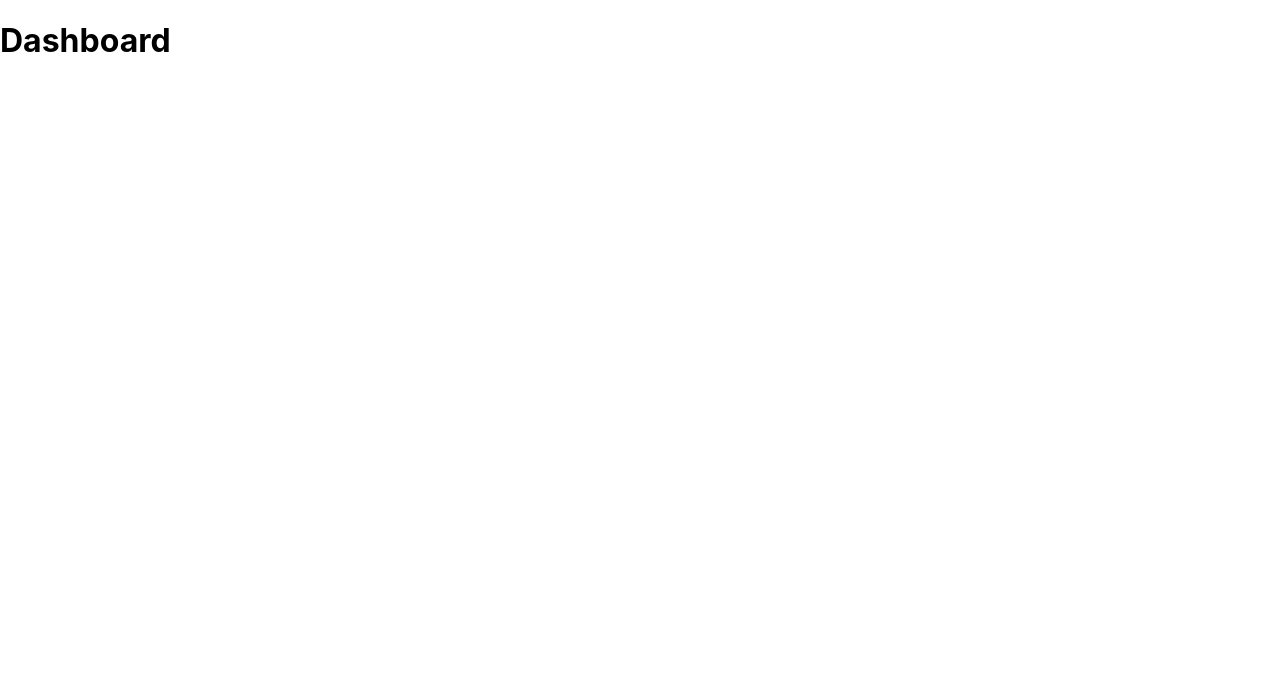
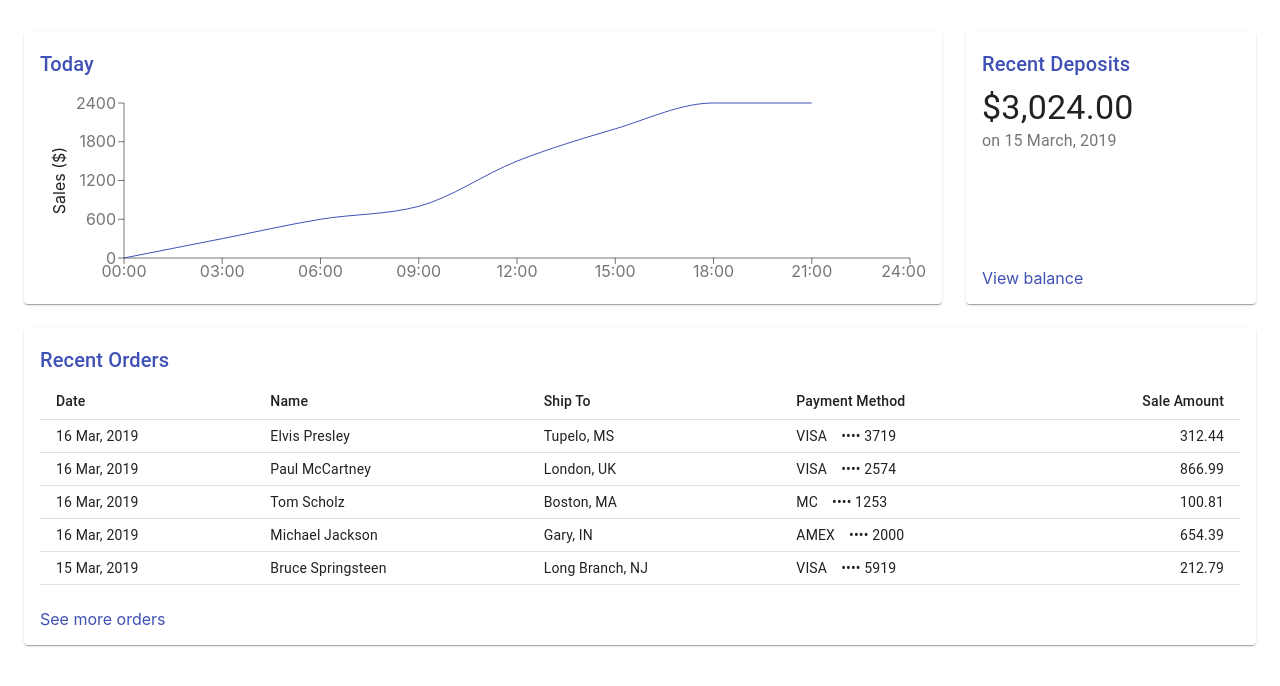
Before and after one commit to adentdk/reactjs-boiler-plate, a React (Create React App) app: page /dashboard in a window 1280 px wide. Shown: the top 686 px of the page. Built offline with nearby package versions, Linux system fonts and the light colour scheme.

Commit message:
:sparkles: feat: page Dashboard

```diff
--- /dev/null
+++ b/src/pages/Dashboard/components/Chart.js
@@ -0,0 +1,54 @@
+import React from 'react'
+import { useTheme } from '@material-ui/core/styles'
+import { LineChart, Line, XAxis, YAxis, Label, ResponsiveContainer } from 'recharts'
+import {Title} from './../../../components'
+
+// Generate Sales Data
+function createData(time, amount) {
+  return { time, amount }
+}
+
+const data = [
+  createData('00:00', 0),
+  createData('03:00', 300),
+  createData('06:00', 600),
+  createData('09:00', 800),
+  createData('12:00', 1500),
+  createData('15:00', 2000),
+  createData('18:00', 2400),
+  createData('21:00', 2400),
+  createData('24:00', undefined),
+]
+
+export default function Chart() {
+  const theme = useTheme()
+
+  return (
+    <React.Fragment>
+      <Title>Today</Title>
+      <ResponsiveContainer>
+        <LineChart
+          data={data}
+          margin={{
+            top: 16,
+            right: 16,
+            bottom: 0,
+            left: 24,
+          }}
+        >
+          <XAxis dataKey="time" stroke={theme.palette.text.secondary} />
+          <YAxis stroke={theme.palette.text.secondary}>
+            <Label
+              angle={270}
+              position="left"
+              style={{ textAnchor: 'middle', fill: theme.palette.text.primary }}
+            >
+              Sales ($)
+            </Label>
+          </YAxis>
+          <Line type="monotone" dataKey="amount" stroke={theme.palette.primary.main} dot={false} />
+        </LineChart>
+      </ResponsiveContainer>
+    </React.Fragment>
+  )
+}
--- /dev/null
+++ b/src/pages/Dashboard/components/Deposits.js
@@ -0,0 +1,35 @@
+import React from 'react'
+import Link from '@material-ui/core/Link'
+import { makeStyles } from '@material-ui/core/styles'
+import Typography from '@material-ui/core/Typography'
+import {Title} from './../../../components'
+
+function preventDefault(event) {
+  event.preventDefault()
+}
+
+const useStyles = makeStyles({
+  depositContext: {
+    flex: 1,
+  },
+})
+
+export default function Deposits() {
+  const classes = useStyles()
+  return (
+    <React.Fragment>
+      <Title>Recent Deposits</Title>
+      <Typography component="p" variant="h4">
+        $3,024.00
+      </Typography>
+      <Typography color="textSecondary" className={classes.depositContext}>
+        on 15 March, 2019
+      </Typography>
+      <div>
+        <Link color="primary" href="#" onClick={preventDefault}>
+          View balance
+        </Link>
+      </div>
+    </React.Fragment>
+  )
+}
--- /dev/null
+++ b/src/pages/Dashboard/components/Orders.js
@@ -0,0 +1,68 @@
+import React from 'react'
+import Link from '@material-ui/core/Link'
+import { makeStyles } from '@material-ui/core/styles'
+import Table from '@material-ui/core/Table'
+import TableBody from '@material-ui/core/TableBody'
+import TableCell from '@material-ui/core/TableCell'
+import TableHead from '@material-ui/core/TableHead'
+import TableRow from '@material-ui/core/TableRow'
+import {Title} from './../../../components'
+
+// Generate Order Data
+function createData(id, date, name, shipTo, paymentMethod, amount) {
+  return { id, date, name, shipTo, paymentMethod, amount }
+}
+
+const rows = [
+  createData(0, '16 Mar, 2019', 'Elvis Presley', 'Tupelo, MS', 'VISA ⠀•••• 3719', 312.44),
+  createData(1, '16 Mar, 2019', 'Paul McCartney', 'London, UK', 'VISA ⠀•••• 2574', 866.99),
+  createData(2, '16 Mar, 2019', 'Tom Scholz', 'Boston, MA', 'MC ⠀•••• 1253', 100.81),
+  createData(3, '16 Mar, 2019', 'Michael Jackson', 'Gary, IN', 'AMEX ⠀•••• 2000', 654.39),
+  createData(4, '15 Mar, 2019', 'Bruce Springsteen', 'Long Branch, NJ', 'VISA ⠀•••• 5919', 212.79),
+]
+
+function preventDefault(event) {
+  event.preventDefault()
+}
+
+const useStyles = makeStyles((theme) => ({
+  seeMore: {
+    marginTop: theme.spacing(3),
+  },
+}))
+
+export default function Orders() {
+  const classes = useStyles()
+  return (
+    <React.Fragment>
+      <Title>Recent Orders</Title>
+      <Table size="small">
+        <TableHead>
+          <TableRow>
+            <TableCell>Date</TableCell>
+            <TableCell>Name</TableCell>
+            <TableCell>Ship To</TableCell>
+            <TableCell>Payment Method</TableCell>
+            <TableCell align="right">Sale Amount</TableCell>
+          </TableRow>
+        </TableHead>
+        <TableBody>
+          {rows.map((row) => (
+            <TableRow key={row.id}>
+              <TableCell>{row.date}</TableCell>
+              <TableCell>{row.name}</TableCell>
+              <TableCell>{row.shipTo}</TableCell>
+              <TableCell>{row.paymentMethod}</TableCell>
+              <TableCell align="right">{row.amount}</TableCell>
+            </TableRow>
+          ))}
+        </TableBody>
+      </Table>
+      <div className={classes.seeMore}>
+        <Link color="primary" href="#" onClick={preventDefault}>
+          See more orders
+        </Link>
+      </div>
+    </React.Fragment>
+  )
+}
--- a/src/pages/Dashboard/index.js
+++ b/src/pages/Dashboard/index.js
@@ -1,12 +1,121 @@
 import React from 'react'
-import { withRouter } from 'react-router-dom'
+import clsx from 'clsx'
+import { makeStyles } from '@material-ui/core/styles'
+import Container from '@material-ui/core/Container'
+import Grid from '@material-ui/core/Grid'
+import Paper from '@material-ui/core/Paper'
+import Chart from './components/Chart'
+import Deposits from './components/Deposits'
+import Orders from './components/Orders'
 
-function Dashboard() {
+const drawerWidth = 240
+
+const useStyles = makeStyles((theme) => ({
+  root: {
+    display: 'flex',
+  },
+  toolbar: {
+    paddingRight: 24, // keep right padding when drawer closed
+  },
+  toolbarIcon: {
+    display: 'flex',
+    alignItems: 'center',
+    justifyContent: 'flex-end',
+    padding: '0 8px',
+    ...theme.mixins.toolbar,
+  },
+  appBar: {
+    zIndex: theme.zIndex.drawer + 1,
+    transition: theme.transitions.create(['width', 'margin'], {
+      easing: theme.transitions.easing.sharp,
+      duration: theme.transitions.duration.leavingScreen,
+    }),
+  },
+  appBarShift: {
+    marginLeft: drawerWidth,
+    width: `calc(100% - ${drawerWidth}px)`,
+    transition: theme.transitions.create(['width', 'margin'], {
+      easing: theme.transitions.easing.sharp,
+      duration: theme.transitions.duration.enteringScreen,
+    }),
+  },
+  menuButton: {
+    marginRight: 36,
+  },
+  menuButtonHidden: {
+    display: 'none',
+  },
+  title: {
+    flexGrow: 1,
+  },
+  drawerPaper: {
+    position: 'relative',
+    whiteSpace: 'nowrap',
+    width: drawerWidth,
+    transition: theme.transitions.create('width', {
+      easing: theme.transitions.easing.sharp,
+      duration: theme.transitions.duration.enteringScreen,
+    }),
+  },
+  drawerPaperClose: {
+    overflowX: 'hidden',
+    transition: theme.transitions.create('width', {
+      easing: theme.transitions.easing.sharp,
+      duration: theme.transitions.duration.leavingScreen,
+    }),
+    width: theme.spacing(7),
+    [theme.breakpoints.up('sm')]: {
+      width: theme.spacing(9),
+    },
+  },
+  appBarSpacer: theme.mixins.toolbar,
+  content: {
+    flexGrow: 1,
+    height: '100vh',
+    overflow: 'auto',
+  },
+  container: {
+    paddingTop: theme.spacing(4),
+    paddingBottom: theme.spacing(4),
+  },
+  paper: {
+    padding: theme.spacing(2),
+    display: 'flex',
+    overflow: 'auto',
+    flexDirection: 'column',
+  },
+  fixedHeight: {
+    height: 240,
+  },
+}))
+
+export default function Dashboard() {
+  const classes = useStyles()
+
+  const fixedHeightPaper = clsx(classes.paper, classes.fixedHeight)
+
   return (
-    <div>
-      <h1>Dashboard</h1>
-    </div>
+    <Container maxWidth="lg" className={classes.container}>
+      <Grid container spacing={3}>
+        {/* Chart */}
+        <Grid item xs={12} md={8} lg={9}>
+          <Paper className={fixedHeightPaper}>
+            <Chart />
+          </Paper>
+        </Grid>
+        {/* Recent Deposits */}
+        <Grid item xs={12} md={4} lg={3}>
+          <Paper className={fixedHeightPaper}>
+            <Deposits />
+          </Paper>
+        </Grid>
+        {/* Recent Orders */}
+        <Grid item xs={12}>
+          <Paper className={classes.paper}>
+            <Orders />
+          </Paper>
+        </Grid>
+      </Grid>
+    </Container>
   )
 }
-
-export default withRouter(Dashboard)
```
